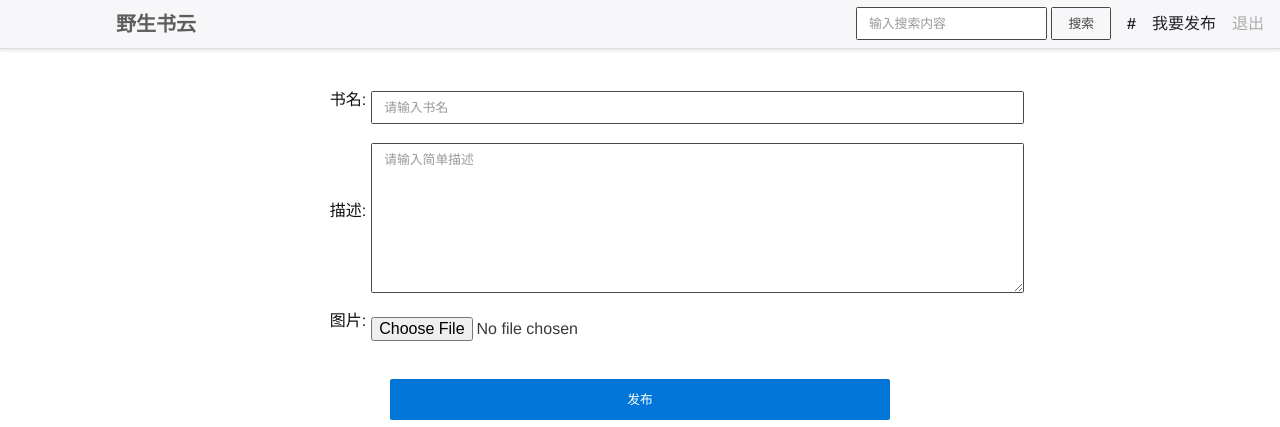
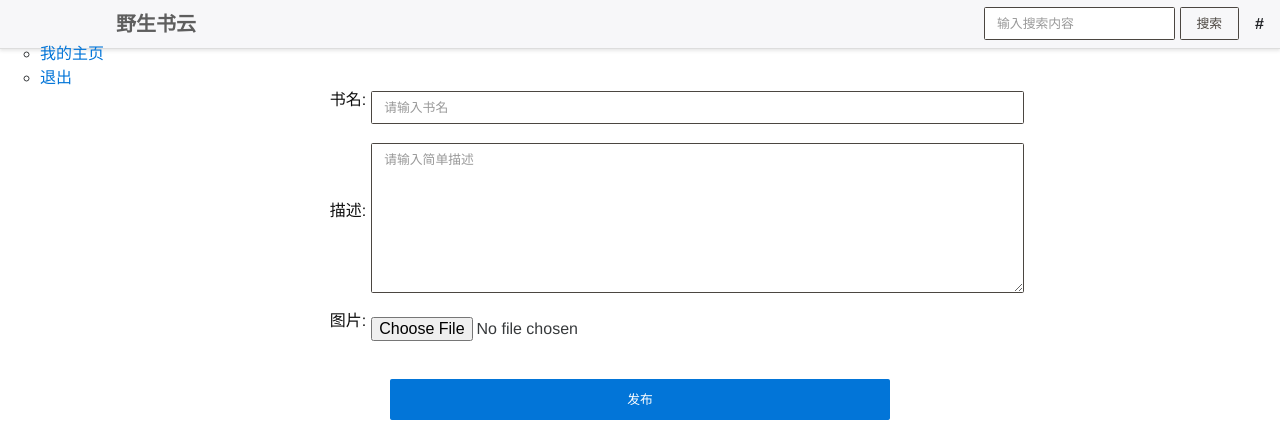
Before and after one commit to winghou/wildbook, a Django app: template templates/cloudlibrary/add_book.html in a window 1280 px wide. Shown: the top 427 px of the page. Run offline with Django 3.2, Linux system fonts and the light colour scheme; the template is opened without the code that fills it, so the values that code supplies are empty; a user stored in the database is signed in; parts of the project's set-up code (start-up, migrations or seed data) failed here and were passed over; some libraries are stand-ins or nearby versions.

Commit message:
重构前台界面前

```diff
--- a/cloudlibrary/admin.py
+++ b/cloudlibrary/admin.py
@@ -1,9 +1,10 @@
 # codding: utf-8
 from django.contrib import admin
-from cloudlibrary.models import WildUser, WildBook
+from cloudlibrary.models import WildUser, WildBook, WildBookHistory
 
 # Register your models here.
 
 
 admin.site.register(WildUser)
 admin.site.register(WildBook)
+admin.site.register(WildBookHistory)
--- a/cloudlibrary/models.py
+++ b/cloudlibrary/models.py
@@ -55,4 +55,7 @@ class WildBookHistory(models.Model):
     description = models.CharField(max_length=200, default="")
     owner = models.IntegerField(null=True)
     time = models.DateTimeField(auto_now_add=True)
+
+    def __str__(self):
+        return self.name
     pass
--- a/static/cloudlibrary/css/nav.css
+++ b/static/cloudlibrary/css/nav.css
@@ -22,7 +22,7 @@ p {
     top:46px;
 }
 .top-nav-dropdowm{
-    display:none;
+    /*display:none;*/
     margin: 0;
     position: absolute;
     left: 0;
--- a/templates/cloudlibrary/includes/_common_nav.html
+++ b/templates/cloudlibrary/includes/_common_nav.html
@@ -43,22 +43,19 @@
                     </a>
                     <ul id="top-nav-profile-dropdowm" class="top-nav-dropdowm" aria-labelledby=":0">
                         <li>
-                        <a></a>
+                        <a>我的主页</a>
                         </li>
                         <li>
-                        <a></a>
-                        </li>
-                        <li>
-                        <a></a>
+                        <a>退出</a>
                         </li>
                     </ul>
                 </div>
                 </li>
-                <li class="nav-item"><a style="color: #1f2125;" class="nav-link" href="{% url 'cloudlibrary:addbook' %}">我要发布</a></li>
-                <li class="nav-item"><a class="nav-link" href="{% url 'cloudlibrary:wild_logout' %}">退出</a></li>
-            {% else %}
-                <li class="nav-item"><a class="nav-link" href="{% url 'cloudlibrary:addbook' %}">我要发布</a></li>
-                <li class="nav-item"><a class="nav-link" href="{% url 'cloudlibrary:wild_login' %}">登录</a></li>
+{#                <li class="nav-item"><a style="color: #1f2125;" class="nav-link" href="{% url 'cloudlibrary:addbook' %}">我要发布</a></li>#}
+{#                <li class="nav-item"><a class="nav-link" href="{% url 'cloudlibrary:wild_logout' %}">退出</a></li>#}
+{#            {% else %}#}
+{#                <li class="nav-item"><a class="nav-link" href="{% url 'cloudlibrary:addbook' %}">我要发布</a></li>#}
+{#                <li class="nav-item"><a class="nav-link" href="{% url 'cloudlibrary:wild_login' %}">登录</a></li>#}
             {% endif %}
         </ul>
 </nav>
```
Also changed, not shown: db.sqlite3.
